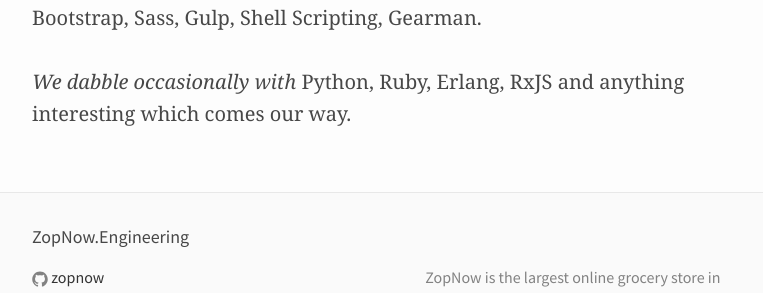
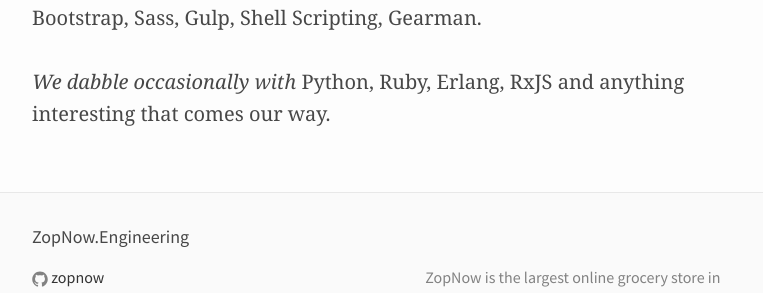
Before and after one commit to apnerve/ZopNow.github.io, a Jekyll site: the page built from about.md, in a window 1280 px wide. Shown: the part 517-810 px from the top of the page, without its empty margins (258-1021 px from the left). Built offline with Jekyll 4.4.1, drawn with Linux system fonts in a browser that asks for light colours; some web fonts are replaced.

```diff
--- a/about.md
+++ b/about.md
@@ -42,4 +41,4 @@
 Ruby,
 Erlang,
 RxJS
-and anything interesting which comes our way.
+and anything interesting that comes our way.
```
Also changed, not shown: other parts of about.md (+2 -3 lines).
